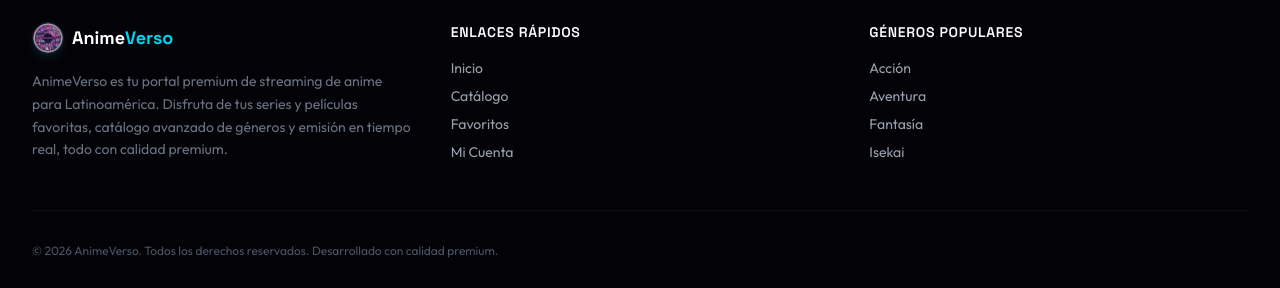
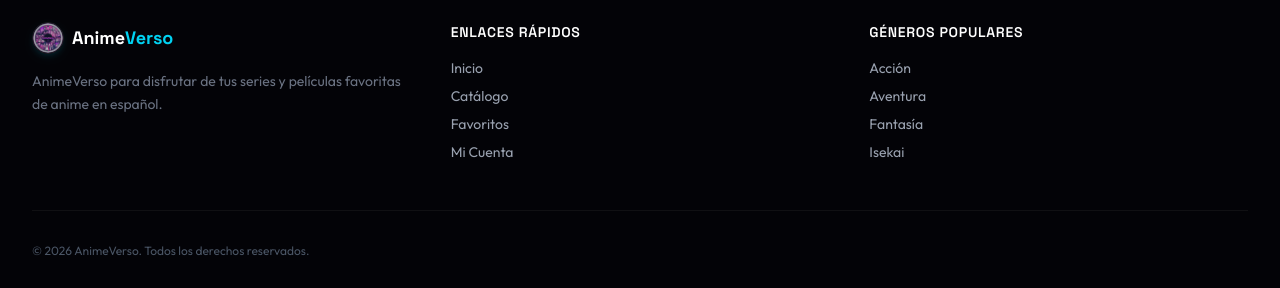
Before and after one commit to bellet45/AnimeVerso, a React (Vite) app: page / in a window 1280 px wide. Shown: the part 1107-1395 px from the top of the page. Built offline with nearby package versions, Linux system fonts and the light colour scheme; no server answers.

Commit message:
style(footer): update description text and clean copyright line

```diff
--- a/src/components/Footer.jsx
+++ b/src/components/Footer.jsx
@@ -23,7 +23,7 @@ export default function Footer() {
               </span>
             </Link>
             <p className="text-sm leading-relaxed text-gray-500">
-              AnimeVerso es tu portal premium de streaming de anime para Latinoamérica. Disfruta de tus series y películas favoritas, catálogo avanzado de géneros y emisión en tiempo real, todo con calidad premium.
+              AnimeVerso para disfrutar de tus series y películas favoritas de anime en español.
             </p>
           </div>
 
@@ -73,7 +73,7 @@ export default function Footer() {
         {/* Bottom copyright */}
         <div className="border-t border-white/5 pt-8 text-center md:text-left">
           <p className="text-xs text-gray-600">
-            &copy; {currentYear} AnimeVerso. Todos los derechos reservados. Desarrollado con calidad premium.
+            &copy; {currentYear} AnimeVerso. Todos los derechos reservados.
           </p>
         </div>
       </div>
```
